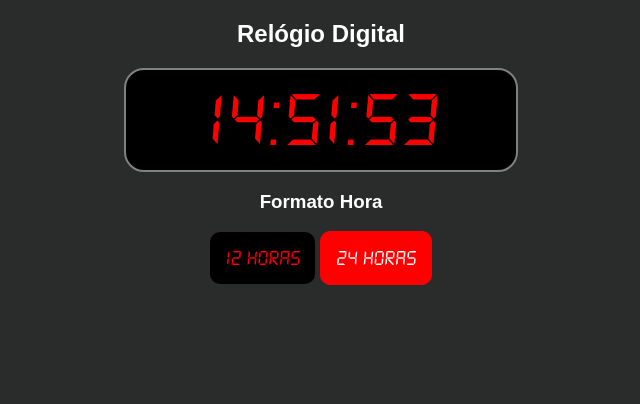
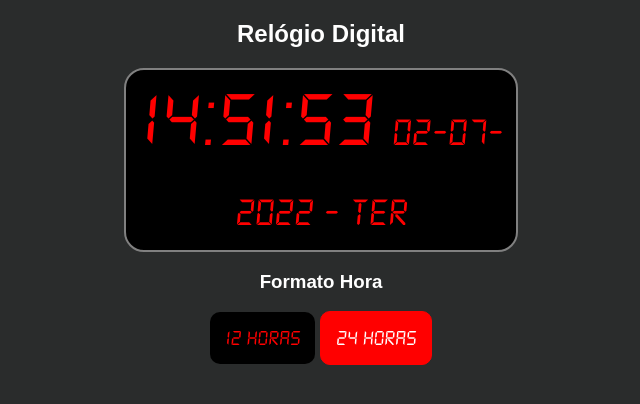
Before and after one commit to alvesgeraldo/relogio-digital, a plain HTML site: page index.html in a window 1280 px wide. Shown: the whole page, without its empty margins (319-959 px from the left). Drawn offline with Linux system fonts and the light colour scheme.

Commit message:
Inclusão de calendário no relógio

```diff
--- a/css/style.css
+++ b/css/style.css
@@ -49,3 +49,9 @@ button:focus {
   border: 1px solid red;
   outline: none;
 }
+
+#calendario {
+  font-size: 40px;
+  line-height: 40px;
+  padding: 0;
+}
--- a/index.html
+++ b/index.html
@@ -13,6 +13,7 @@
   <h2>Relógio Digital</h2>
   <div id="visorRelogio">
     <span id="visor">00:00:00</span>
+    <span id="calendario">00-00-0000</span>
   </div>
 
   <h3>Formato Hora</h3>
@@ -22,5 +23,6 @@
   </div>
 
   <script src="meu-relogio.js"></script>
+  <script src="script.js"></script>
 </body>
 </html>
--- /dev/null
+++ b/script.js
@@ -0,0 +1,11 @@
+let data = new Date();
+
+let dia = String(data.getDate()).padStart(2, '0');
+let mes = String(data.getMonth()).padStart(2, '0');
+let ano = data.getFullYear();
+let diaSem = ["Dom","Seg","Ter","Quar","Qui","Sex","Sab"];
+let strDia = diaSem[data.getDay()];
+
+let calendario = document.getElementById('calendario');
+
+calendario.innerHTML = dia + '-' + mes + '-' + ano + '  -  ' + strDia;
```
